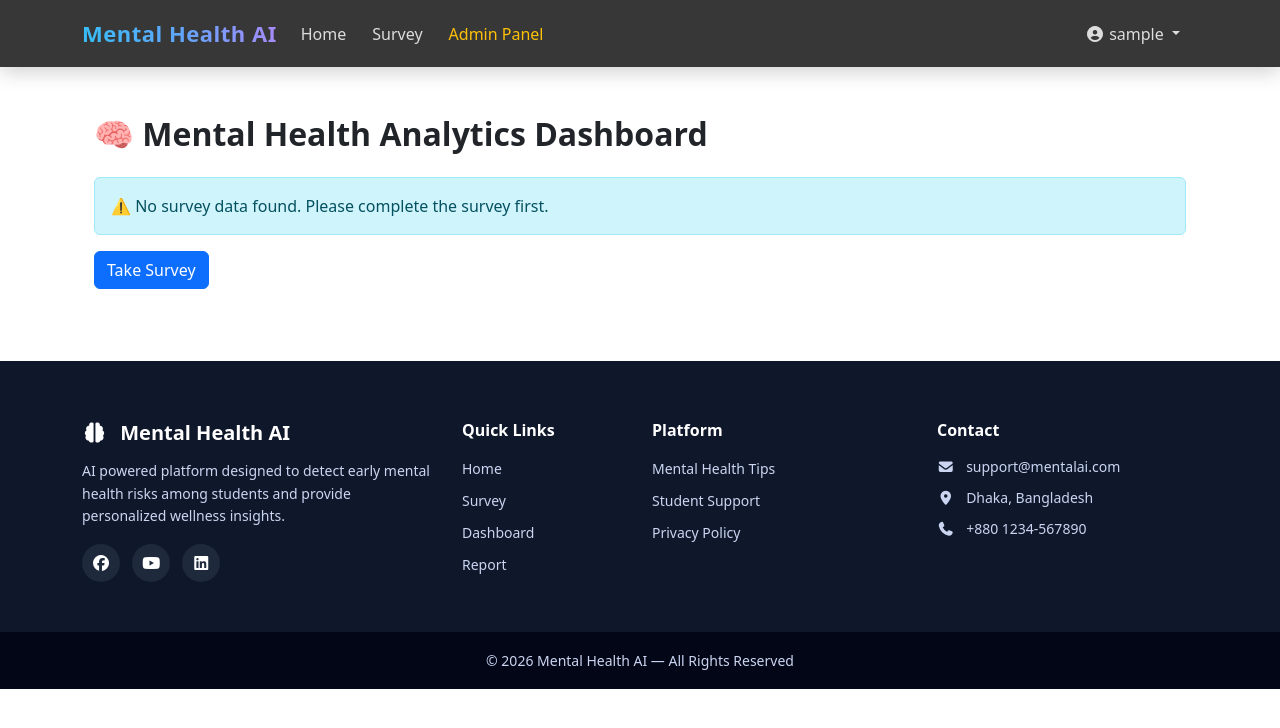
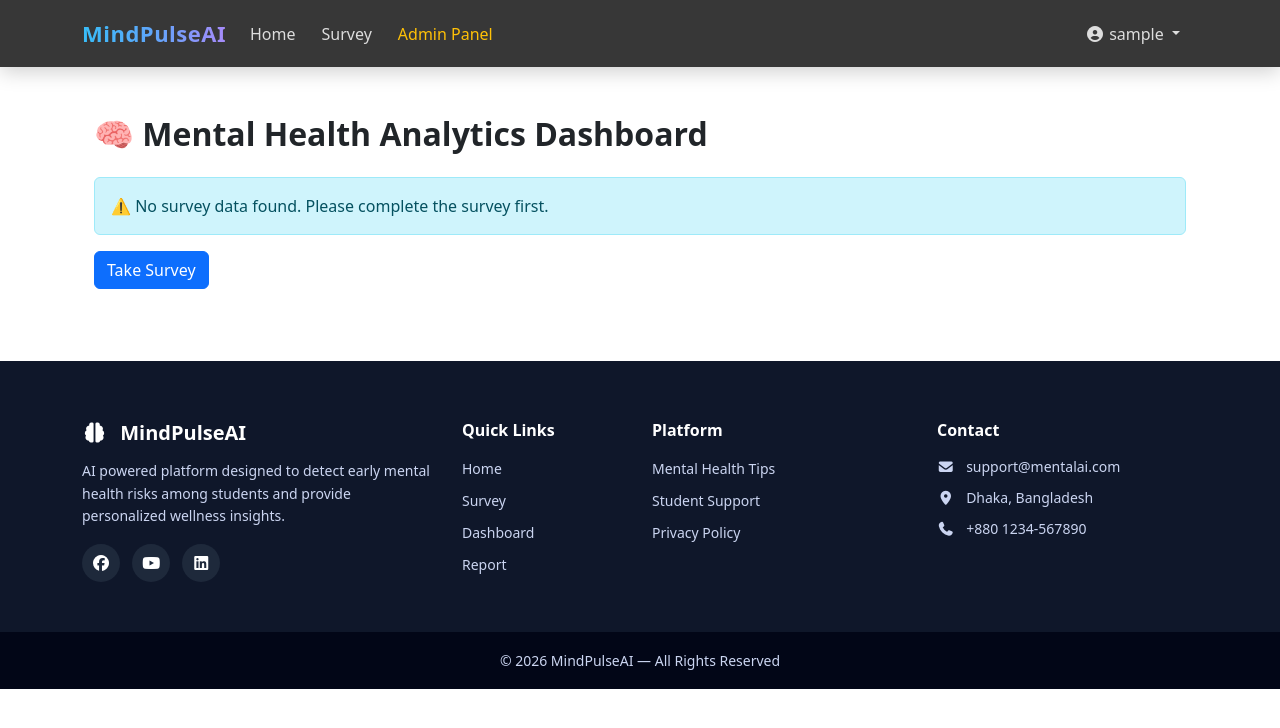
Before and after one commit to almasforhadi/AI-based-Student-Mental-Health-Early-Detection-System, a Django app: page /dashboard/ in a window 1280 px wide. Shown: the top 728 px of the page. Run offline with Django 5.2, Linux system fonts and the light colour scheme; the visitor is signed in with stand-in values (Sample User, id 1); data that the repository does not hold is empty; parts of the project's set-up code (start-up, migrations or seed data) failed here and were passed over; some libraries are stand-ins or nearby versions.

Commit message:
Rename 'Mental Health AI' to 'MindPulseAI'

```diff
--- a/templates/base.html
+++ b/templates/base.html
@@ -4,7 +4,7 @@
 <head>
     <meta charset="UTF-8">
     <meta name="viewport" content="width=device-width, initial-scale=1.0">
-    <title>Mental Health AI</title>
+    <title>MindPulseAI</title>
     <!-- Bootstrap CDN -->
     <link href="https://cdn.jsdelivr.net/npm/bootstrap@5.3.0/dist/css/bootstrap.min.css" rel="stylesheet">
     <!-- fontawesome -->
@@ -18,7 +18,7 @@
 <div class="container">
 
 <a class="navbar-brand fw-bold" href="/">
- Mental Health AI
+MindPulseAI
 </a>
 
 <button class="navbar-toggler" type="button" data-bs-toggle="collapse" data-bs-target="#navbarNav">
@@ -127,7 +127,7 @@ Register
 <div class="col-lg-4 col-md-6">
 
 <h5 class="footer-title">
-<i class="fa-solid fa-brain me-2"></i> Mental Health AI
+<i class="fa-solid fa-brain me-2"></i> MindPulseAI
 </h5>
 
 <p class="footer-text">
@@ -217,7 +217,7 @@ Dhaka, Bangladesh
 <div class="container text-center">
 
 <p class="mb-0">
-© 2026 Mental Health AI — All Rights Reserved
+© 2026 MindPulseAI — All Rights Reserved
 </p>
 
 </div>
```
